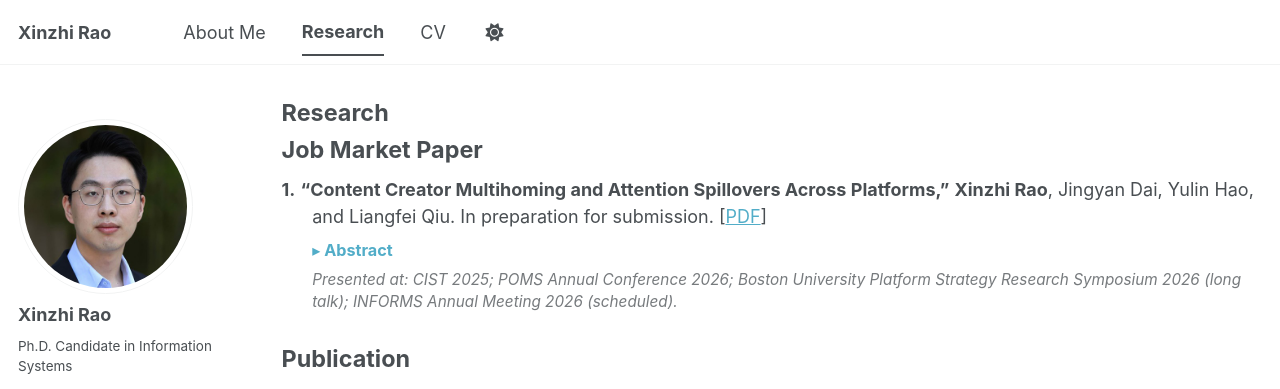
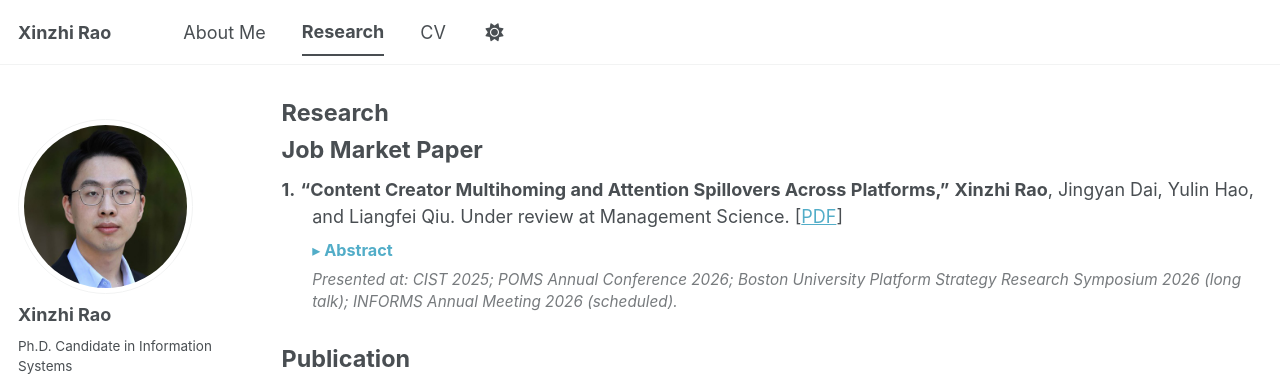
Before and after one commit to xinzhirao/xinzhirao.github.io, a Jekyll site: the page built from _pages/research.md, in a window 1280 px wide and 1291 px high. Shown: the top 389 px of the window. Built offline with Jekyll 4.4.1, drawn with Linux system fonts in a browser that asks for light colours; a style sheet for code colours, icons or effects is not loaded.

Commit message:
Update research.md

```diff
--- a/_pages/research.md
+++ b/_pages/research.md
@@ -11,7 +11,7 @@ Job Market Paper
 ======
 
 <div class="paper">
-<p class="paper__headline"><span class="paper__no">1.</span> <span class="paper__title">“Content Creator Multihoming and Attention Spillovers Across Platforms,”</span> <strong>Xinzhi Rao</strong>, Jingyan Dai, Yulin Hao, and Liangfei Qiu. In preparation for submission. [<a href="https://drive.google.com/file/d/1cE2Nu0-vhGa90VYKUWyotkyOfkzr4QUL/view?usp=drive_link">PDF</a>]</p>
+<p class="paper__headline"><span class="paper__no">1.</span> <span class="paper__title">“Content Creator Multihoming and Attention Spillovers Across Platforms,”</span> <strong>Xinzhi Rao</strong>, Jingyan Dai, Yulin Hao, and Liangfei Qiu. Under review at Management Science. [<a href="https://drive.google.com/file/d/1cE2Nu0-vhGa90VYKUWyotkyOfkzr4QUL/view?usp=drive_link">PDF</a>]</p>
 <div class="paper__body">
 <details class="abstract"><summary>Abstract</summary>
 <p class="paper__abstract">Creator multihoming makes a competing platform both an alternative destination for attention and a potential source of discovery. This paper examines how second-platform adoption affects creators' audiences, engagement, and content supply on the original platform. We construct a unique dataset of creators on Douyin and RedNote, two leading Chinese content platforms, combining seven years of posting histories with daily follower counts and post-level engagement. Using a staggered difference-in-differences design, we show that RedNote adoption increases Douyin followers by 33%, engagement per post by 23%--26%, and content production by approximately three posts per month. Mechanism analyses suggest that highly engaging RedNote-exclusive posts are followed by increased Douyin follower growth, and that Douyin-exclusive posts receive more likes when they resemble the creator's RedNote offerings. This evidence is consistent with discovery extending beyond shared content. In addition, engagement gains exhibit an inverted-U association with creators' chosen cross-posting shares. Our findings highlight a trade-off between sharing content across platforms to reach new audiences and retaining exclusive content that distinguishes the original platform.</p>
```
